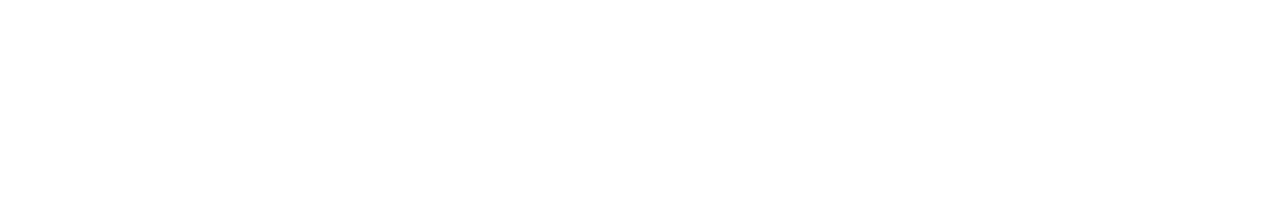
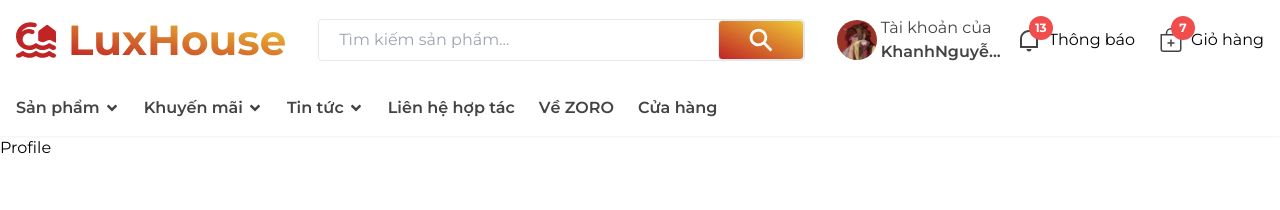
Before and after one commit to khanhdev1902/LuxHouse, a React (Vite) app: page /account/profile in a window 1280 px wide. Before the commit this address had no page. Shown: the top 210 px of the page. Built offline with nearby package versions, Linux system fonts and the light colour scheme.

Commit message:
update-Avt-account-header

```diff
--- a/src/components/clients/header/HeaderDesktop.tsx
+++ b/src/components/clients/header/HeaderDesktop.tsx
@@ -35,7 +35,7 @@ export default function HeaderDesktop({
   return (
     <header ref={headerRef} className={className}>
       <Container className=" flex flex-col gap-8">
-        <div className="flex flex-wrap justify-between items-center gap-8">
+        <div className="flex justify-between items-center gap-8">
           <Logo />
           <SearchInput className=" flex-grow" />
           <div className="flex flex-row items-center justify-end gap-4">
--- a/src/components/clients/header/components/Account.tsx
+++ b/src/components/clients/header/components/Account.tsx
@@ -1,47 +1,31 @@
 import React from "react";
 import { AnimatePresence, motion } from "framer-motion";
-import {
-  Tooltip,
-  TooltipContent,
-  TooltipTrigger,
-} from "@/components/ui/tooltip";
 import useClickOutside from "@/hooks/useClickOutside";
 import useToggle from "@/hooks/useToggle";
+import { useNavigate } from "react-router-dom";
 
 export default function Account() {
   const ref = React.useRef<HTMLDivElement | null>(null);
   const { value: isOpen, toggle, off } = useToggle();
   useClickOutside(ref, off);
+  const navigation = useNavigate()
+  const userName = "KhanhNguyễnVăn";
   return (
     <div
       ref={ref}
       onClick={toggle}
       className=" relative cursor-pointer select-none"
     >
-      <Tooltip>
-        <TooltipTrigger asChild>
-          <div className="flex flex-row gap-1 justify-center items-center">
-            <img src="/avt.jpg" alt="" className="rounded-full size-9" />
-            <div className="flex flex-col gap-0">
-              <span className="text-[#434343]">Tài khoản của</span>
-              <p className="flex flex-row gap-0 justify-center items-center font-medium line-clamp-1 whitespace-nowrap w-28 leading-snug">
-                khanhdeddo
-              </p>
-              {/* <span className="text-[#434343]">Đăng ký/ Đăng nhập</span>
-              <span className="flex flex-row gap-0 justify-center items-center font-medium">
-                Tài khoản của bạn
-                <IoIosArrowDown />
-              </span> */}
-            </div>
-          </div>
-        </TooltipTrigger>
-        <TooltipContent
-          side="top"
-          className="bg-white px-2 py-1 rounded shadow-md border mt-1"
-        >
-          <span className=" font-semibold text-col">Khanh Deddo</span>
-        </TooltipContent>
-      </Tooltip>
+      <div className="flex gap-1 justify-center items-center">
+        <img src="/Logo_1.jpg" alt="" className="rounded-full size-10" />
+        <div className="flex flex-col text-[#434343] gap-0">
+          <span>Tài khoản của</span>
+          <span className="font-semibold">
+            {userName.slice(0, 10)}
+            {userName.length > 10 && "..."}
+          </span>
+        </div>
+      </div>
 
       <AnimatePresence>
         {isOpen && (
@@ -55,20 +39,28 @@ export default function Account() {
               stiffness: 300,
               damping: 20,
             }}
-            className=" absolute top-full -right-14 z-10 whitespace-nowrap mt-5 flex flex-col gap-3 bg-white border shadow-xl px-4 py-3 rounded-lg"
+            className=" absolute top-full -right-14 z-10 mt-5 whitespace-nowrap flex flex-col bg-white border shadow-xl rounded-lg text-[#434343] w-max"
           >
             <div className=" absolute bottom-full translate-y-1/2 right-[26%] w-5 h-5 bg-white border-t border-l border-gray-200 rotate-45" />
-            <span className="text-xl border-b border-gray-500 px-2 pb-1 text-[#434343] font-medium">
-              Thông tin tài khoản
-            </span>
-            <span className="text-[#777777]">Tài khoản của bạn</span>
-            <span className="text-[#777777]">Danh sách địa chỉ</span>
-            <span className="text-[#777777]">Giỏ hàng của bạn</span>
-            <span className="text-[#777777]">Đơn hàng của bạn</span>
-            <span className="text-[#777777]">Website admin</span>
-            <span className=" text-[#777777] hover:text-black cursor-pointer transition">
-              Đăng xuất
-            </span>
+            <div className="flex gap-2 items-center px-4 py-3 border-b border-b-gray-200">
+              <img
+                src="/Logo_1.jpg"
+                alt="Avatar"
+                className=" size-16 rounded-full shadow-xl"
+              />
+              <div className="flex flex-col items-start">
+                <span className=" font-bold">Khanh Nguyễn Văn</span>
+                <span className=" font-medium">khanhdev1902@gmail.com</span>
+              </div>
+            </div>
+            <div className="flex flex-col gap-2 px-4 py-3 font-medium">
+            <span onClick={()=>navigation("/account")}>Tài khoản của tôi</span>
+            <span>Danh sách địa chỉ</span>
+            <span>Đơn hàng của tôi</span>
+            <span>Mã giảm giá của tôi</span>
+            <span>Cài đặt tài khoản</span>
+            <span>Đăng xuất</span>
+            </div>
           </motion.div>
         )}
       </AnimatePresence>
--- a/src/components/clients/header/components/Cart.tsx
+++ b/src/components/clients/header/components/Cart.tsx
@@ -18,7 +18,7 @@ export default function Cart() {
             7
           </span>
         </div>
-        <span>Giỏ hàng</span>
+        <span className=" whitespace-nowrap">Giỏ hàng</span>
       </div>
 
       {/* CartSheet */}
--- a/src/components/clients/header/components/Notification.tsx
+++ b/src/components/clients/header/components/Notification.tsx
@@ -13,7 +13,7 @@ export default function Notification() {
           13
         </span>
       </div>
-      <span>Thông báo</span>
+      <span className=" whitespace-nowrap">Thông báo</span>
       <motion.div></motion.div>
     </motion.div>
   );
--- /dev/null
+++ b/src/pages/clients/profile/index.tsx
@@ -0,0 +1,5 @@
+export default function Profile() {
+  return (
+    <div>Profile</div>
+  )
+}
--- a/src/routes/ClientRouters.tsx
+++ b/src/routes/ClientRouters.tsx
@@ -1,8 +1,9 @@
-import type { RouteObject } from "react-router-dom";
+import { Navigate, type RouteObject } from "react-router-dom";
 import Home from "@/pages/clients/home";
 import Products from "@/pages/clients/products";
 import ProductDetail from "@/pages/clients/productDetail";
 import ClientsLayout from "@/layouts/ClientsLayout";
+import Profile from "@/pages/clients/profile";
 
 export const ClientRouters: RouteObject[] = [
   {
@@ -12,6 +13,13 @@ export const ClientRouters: RouteObject[] = [
       { index: true, element: <Home /> },
       { path: "products", element: <Products /> },
       { path: "products/:id", element: <ProductDetail /> },
+      {
+        path: "account",
+        children: [
+          { index: true, element: <Navigate to="profile" replace /> },
+          { path: "profile", element: <Profile /> },
+        ],
+      },
     ],
   },
 ];
```
